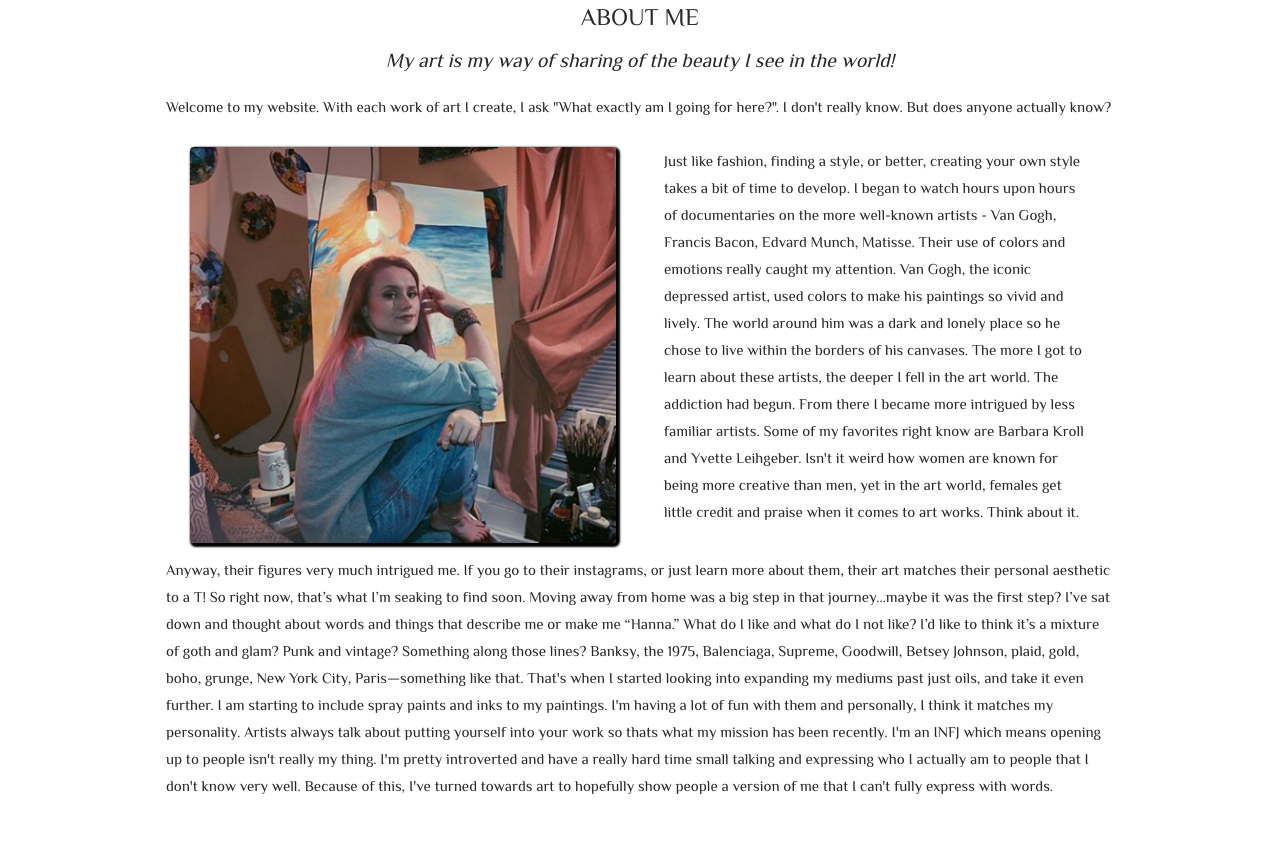
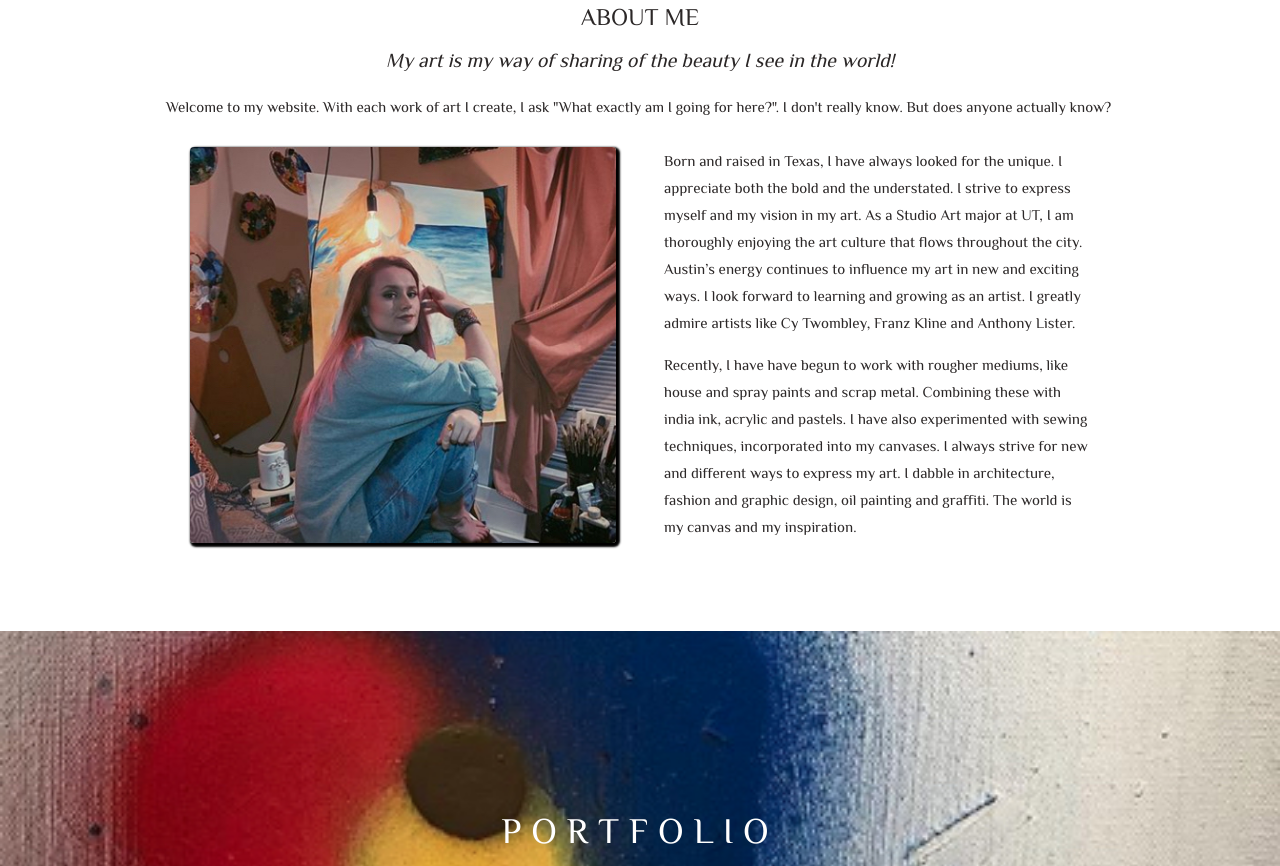
Before and after one commit to avleathers/HannaJenningsArt, a website: page assets/index.html in a window 1280 px wide. Shown: the part 871-1737 px from the top of the page. Drawn offline with nearby package versions, Linux system fonts and the light colour scheme.

Commit message:
Updated Bio and css for Social

```diff
--- a/assets/css/style.css
+++ b/assets/css/style.css
@@ -65,6 +65,7 @@ em {
   block-size: 70px;
   width: auto;
   box-shadow: none;
+  margin-bottom: 25px;
 
 }
 
--- a/assets/index.html
+++ b/assets/index.html
@@ -68,32 +68,9 @@
 
       <!-- Hide this text on small devices -->
       <div class="w3-col m6 w3-hide-small w3-padding-large">
-        <p> Just like fashion, finding a style, or better, creating your own style takes a bit of time to develop. I
-          began to watch hours upon hours of documentaries on the more well-known artists - Van Gogh, Francis Bacon,
-          Edvard Munch, Matisse. Their use of colors and emotions really caught my attention. Van Gogh, the iconic
-          depressed artist, used colors to make his paintings so vivid and lively. The world around him was a dark and
-          lonely place so he chose to live within the borders of his canvases. The more I got to learn about these
-          artists, the deeper I fell in the art world. The addiction had begun.
-          From there I became more intrigued by less familiar artists. Some of my favorites right know are Barbara Kroll
-          and Yvette Leihgeber. Isn't it weird how women are known for being more creative than men, yet in the art
-          world, females get little credit and praise when it comes to art works. Think about it.</p>
-      </div>
-      <div class="w3-row">
-        <div class="w3-content w3-container w3-padding-0"></div>
-        <p>Anyway, their figures very much intrigued me. If you go to their instagrams, or just learn more about them,
-          their art matches their personal aesthetic to a T! So right now, that’s what I’m seaking to find soon. Moving
-          away from home was a big step in that journey…maybe it was the first step? I’ve sat down and thought about
-          words and things that describe me or make me “Hanna.” What do I like and what do I not like? I’d like to think
-          it’s a mixture of goth and glam? Punk and vintage? Something along those lines? Banksy, the 1975, Balenciaga,
-          Supreme, Goodwill, Betsey Johnson, plaid, gold, boho, grunge, New York City, Paris—something like that. That's
-          when I started looking into expanding my mediums past just oils, and take it even further. I am starting to
-          include spray paints and inks to my paintings. I'm having a lot of fun with them and personally, I think it
-          matches my personality. Artists always talk about putting yourself into your work so thats what my mission has
-          been recently. I'm an INFJ which means opening up to people isn't really my thing. I'm pretty introverted and
-          have a really hard time small talking and expressing who I actually am to people that I don't know very well.
-          Because of this, I've turned towards art to hopefully show people a version of me that I can't fully express
-          with words.
-        </p>
+        <p> Born and raised in Texas, I have always looked for the unique. I appreciate both the bold and the understated.  I strive to express myself and my vision in my art. As a Studio Art major at UT, I am thoroughly enjoying the art culture that flows throughout the city. Austin’s energy continues to influence my art in new and exciting ways. I look forward to learning and growing as an artist.  I greatly admire artists like Cy Twombley, Franz Kline and Anthony Lister.</p>
+        <p>Recently, I have have begun to work with rougher mediums, like house and spray paints and scrap metal.  Combining these with india ink, acrylic and pastels. I have also experimented with sewing techniques, incorporated into my canvases. I always strive for new and different ways to express my art. I dabble in architecture, fashion and graphic design, oil painting and graffiti. The world is my canvas and my inspiration.
+          </p>
       </div>
     </div>
   </div>
```
